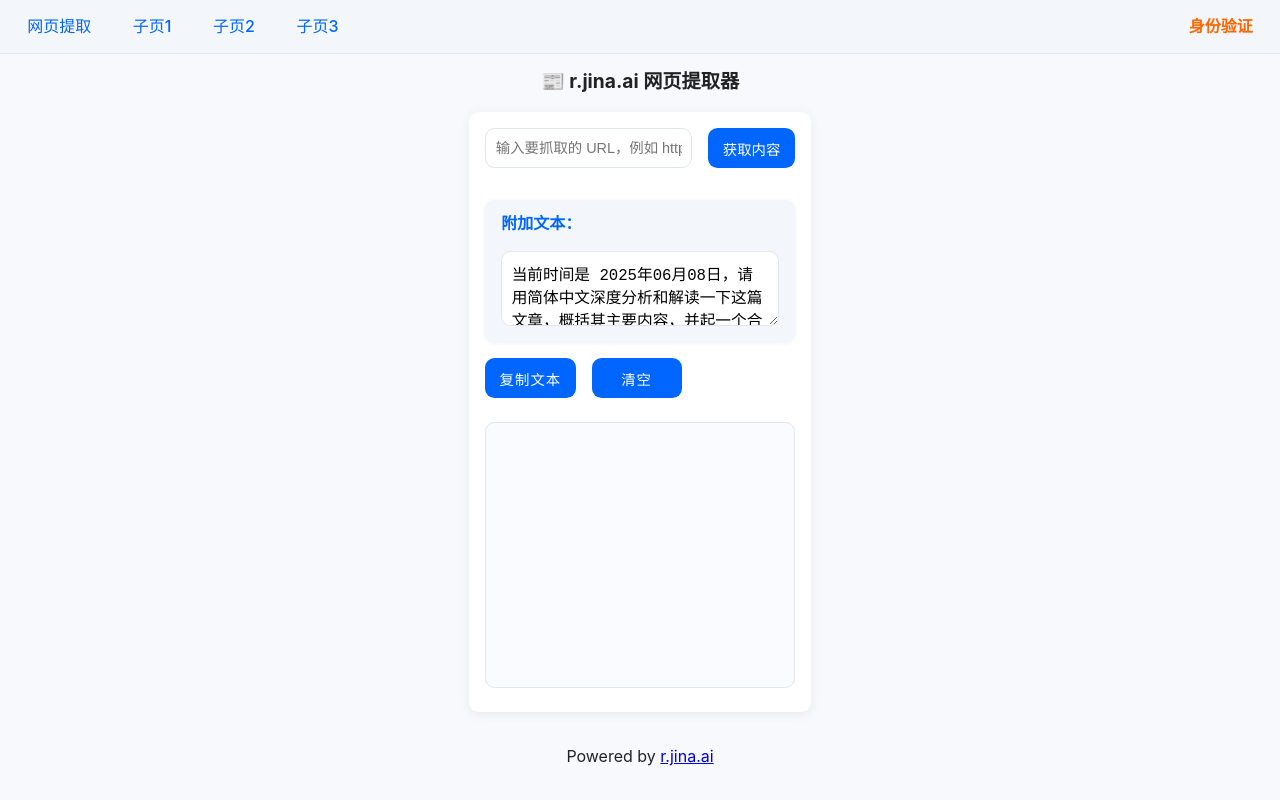
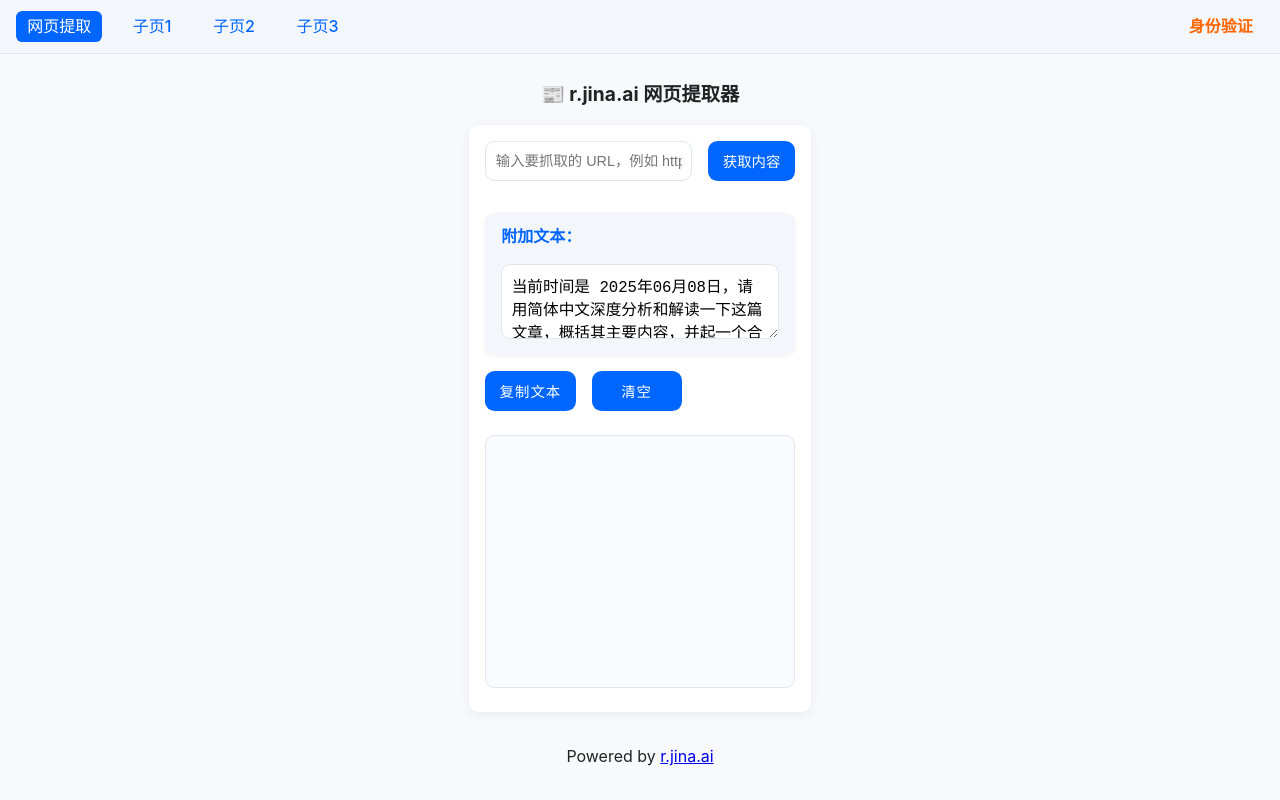
Before and after one commit to ywxia/mynew, a website: page public/index.html in a window 1280 px wide. Drawn offline with Linux system fonts and the light colour scheme.

Commit message:
导航栏修改

```diff
--- a/public/index.html
+++ b/public/index.html
@@ -12,7 +12,7 @@
 
   <body>
     <nav class="navbar">
-      <a href="index.html" class="nav-link">网页提取</a>
+      <a href="index.html" class="nav-link active">网页提取</a>
       <a href="page1.html" class="nav-link">子页1</a>
       <a href="page2.html" class="nav-link">子页2</a>
       <a href="page3.html" class="nav-link">子页3</a>
--- a/public/styles.css
+++ b/public/styles.css
@@ -24,7 +24,7 @@
   min-height: 100vh;
   line-height: 1.5;
   color: #222;
-  padding-top: 3.2em; /* 给导航栏留出空间 */
+  padding-top: 4em; /* 导航栏高度更大，避免遮盖内容 */
 }
 
 header,
@@ -212,6 +212,11 @@
   color: #003366;
 }
 
+.nav-link.active {
+  background: #0066ff;
+  color: #fff !important;
+}
+
 .nav-auth {
   margin-left: auto;
   color: #ff6600;
```
Also changed, not shown: public/auth.html (+1 -1 lines), public/page1.html (+1 -1 lines), public/page2.html (+1 -1 lines), public/page3.html (+1 -1 lines).
